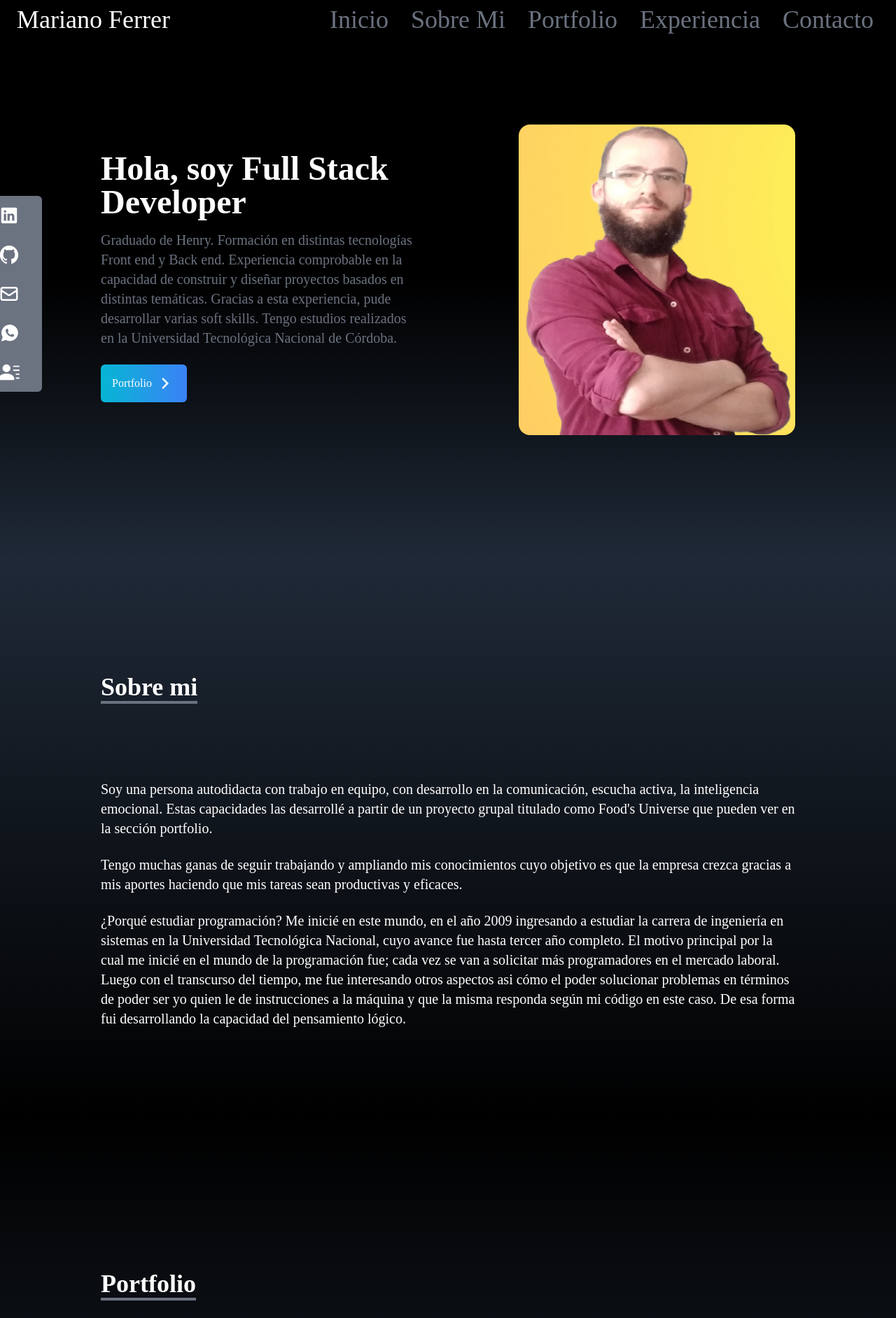
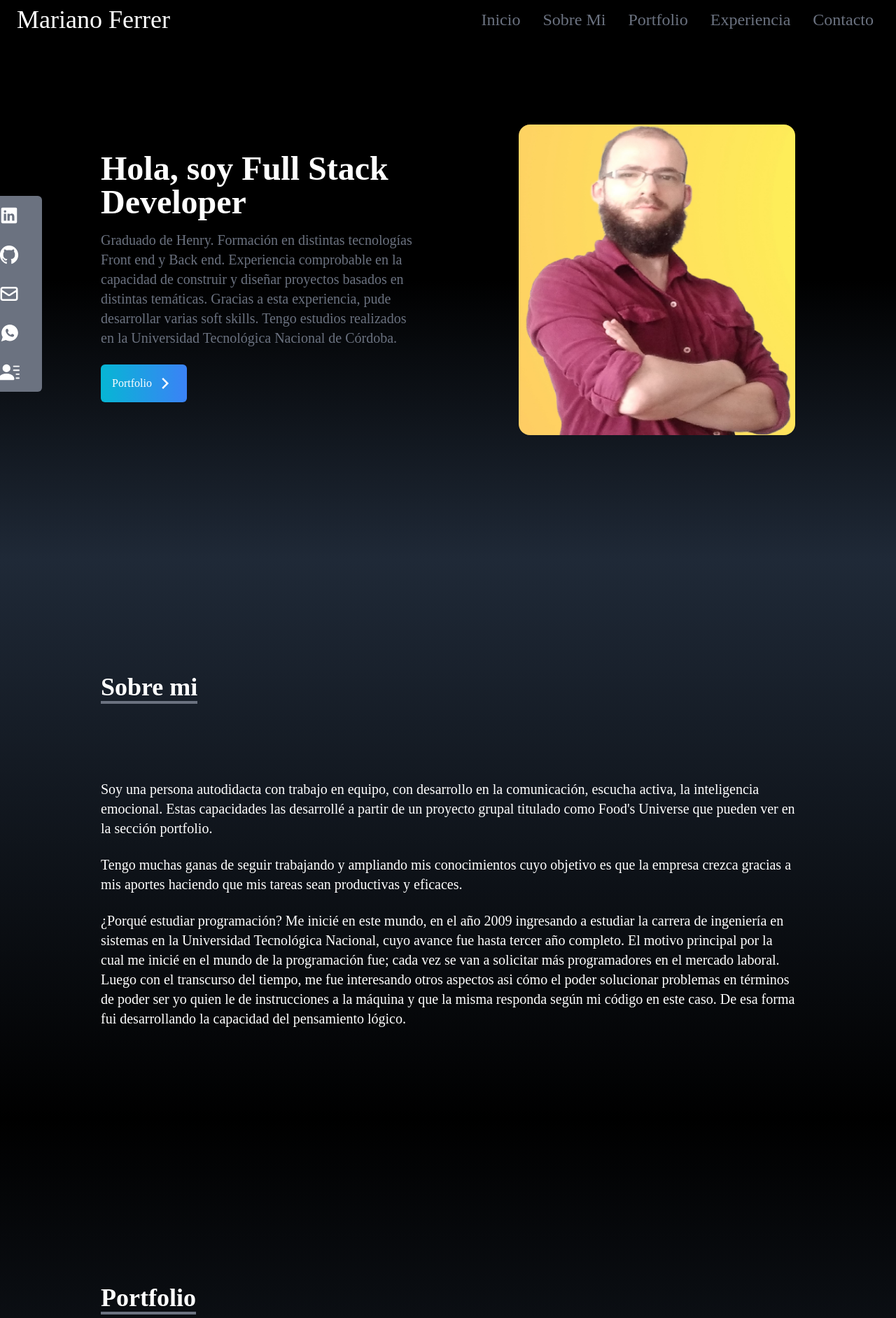
Before and after one commit to cracka07/Portfolio, a React (Create React App) app: page / in a window 1280 px wide. Shown: the top 1884 px of the page at 70% size. Built offline with nearby package versions, Linux system fonts and the light colour scheme; a web font is replaced by a local one.

Commit message:
portfolio updated

```diff
--- a/src/components/NavBar.jsx
+++ b/src/components/NavBar.jsx
@@ -36,27 +36,27 @@ const NavBar = () => {
 
       <ul className=" text-2xl  hidden md:flex">
       <li
-            className="  hover:text-yellow-400 px-4 cursor-pointer capitalize text-4xl text-gray-500 hover:scale-105 duration-500"
+            className="  hover:text-yellow-400 px-4 cursor-pointer capitalize text-2xl text-gray-500 hover:scale-105 duration-500"
           >
             <a href="#home">Inicio</a>
             </li>
             <li
-            className="  hover:text-yellow-400 px-4 cursor-pointer capitalize text-4xl text-gray-500 hover:scale-105 duration-500"
+            className="  hover:text-yellow-400 px-4 cursor-pointer capitalize text-2xl text-gray-500 hover:scale-105 duration-500"
           >
             <a href="#about">Sobre mi</a>
             </li>
             <li
-            className="  hover:text-yellow-400 px-4 cursor-pointer capitalize text-4xl text-gray-500 hover:scale-105 duration-500"
+            className="  hover:text-yellow-400 px-4 cursor-pointer capitalize text-2xl text-gray-500 hover:scale-105 duration-500"
           >
             <a href="#portfolio">Portfolio</a>
             </li>
             <li
-            className="  hover:text-yellow-400 px-4 cursor-pointer capitalize text-4xl text-gray-500 hover:scale-105 duration-500"
+            className="  hover:text-yellow-400 px-4 cursor-pointer capitalize text-2xl text-gray-500 hover:scale-105 duration-500"
           >
             <a href="#experience">Experiencia</a>
             </li>
             <li
-            className="  hover:text-yellow-400 px-4 cursor-pointer capitalize text-4xl text-gray-500 hover:scale-105 duration-500"
+            className="  hover:text-yellow-400 px-4 cursor-pointer capitalize text-2xl text-gray-500 hover:scale-105 duration-500"
           >
             <a href="#contact">Contacto</a>
             </li>
--- a/src/components/Portfolio.jsx
+++ b/src/components/Portfolio.jsx
@@ -14,7 +14,7 @@ const Portfolio = () => {
     >
         <div className='max-w-screen-lg p-4 mx-auto flex flex-col justify-center
         w-full h-full'>
-            <div className='sm:mt-10 pb-8'>
+            <div className='sm:mt-20 pb-8'>
             <p className='text-4xl font-bold inline border-b-4 border-gray-500'>
                 Portfolio
             </p>
```
